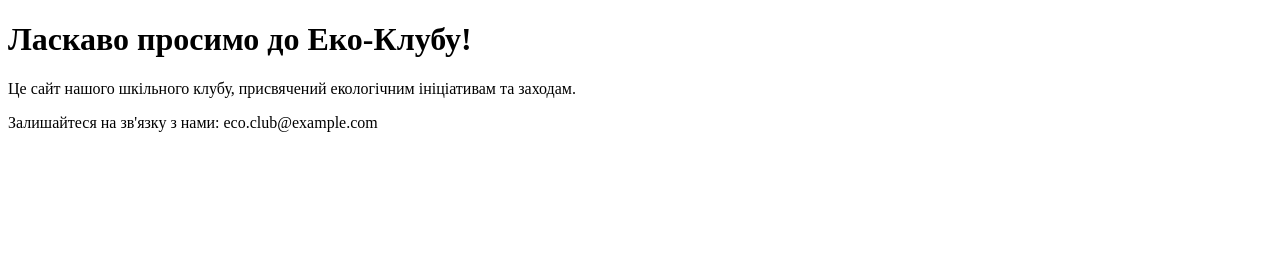
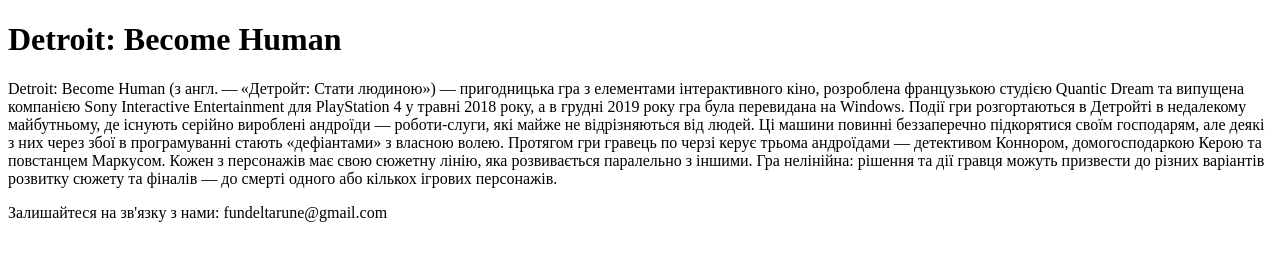
Before and after one commit to Floon4k/mysite, a plain HTML site: page index.html in a window 1280 px wide. Drawn offline with Linux system fonts and the light colour scheme.

Commit message:
index.html

```diff
--- a/index.html
+++ b/index.html
@@ -6,8 +6,8 @@
     <title>Еко-Клуб</title>
 </head>
 <body>
-    <h1>Ласкаво просимо до Еко-Клубу!</h1>
-    <p>Це сайт нашого шкільного клубу, присвячений екологічним ініціативам та заходам.</p>
-    <p>Залишайтеся на зв'язку з нами: eco.club@example.com</p>
+    <h1>Detroit: Become Human</h1>
+    <p>Detroit: Become Human (з англ. — «Детройт: Стати людиною») — пригодницька гра з елементами інтерактивного кіно, розроблена французькою студією Quantic Dream та випущена компанією Sony Interactive Entertainment для PlayStation 4 у травні 2018 року, а в грудні 2019 року гра була перевидана на Windows. Події гри розгортаються в Детройті в недалекому майбутньому, де існують серійно вироблені андроїди — роботи-слуги, які майже не відрізняються від людей. Ці машини повинні беззаперечно підкорятися своїм господарям, але деякі з них через збої в програмуванні стають «дефіантами» з власною волею. Протягом гри гравець по черзі керує трьома андроїдами — детективом Коннором, домогосподаркою Керою та повстанцем Маркусом. Кожен з персонажів має свою сюжетну лінію, яка розвивається паралельно з іншими. Гра нелінійна: рішення та дії гравця можуть призвести до різних варіантів розвитку сюжету та фіналів — до смерті одного або кількох ігрових персонажів.</p>
+    <p>Залишайтеся на зв'язку з нами: fundeltarune@gmail.com</p>
 </body>
 </html>
```
